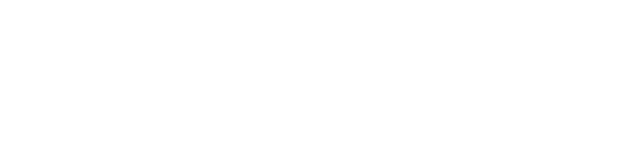
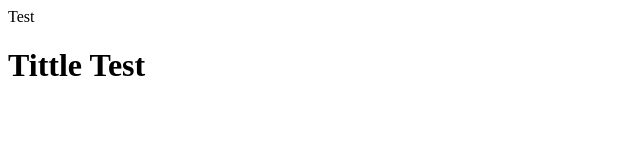
Before and after one commit to Daridark1991/products, a plain HTML site: page index.html in a window 1280 px wide. Shown: the whole page, without its empty margins (0-640 px from the left). Drawn offline with Linux system fonts and the light colour scheme.

Commit message:
Update index.html

```diff
--- a/index.html
+++ b/index.html
@@ -1 +1,3 @@
-<html></html>
+<html>Test
+  <h1>Tittle Test</h1>
+</html>
```
